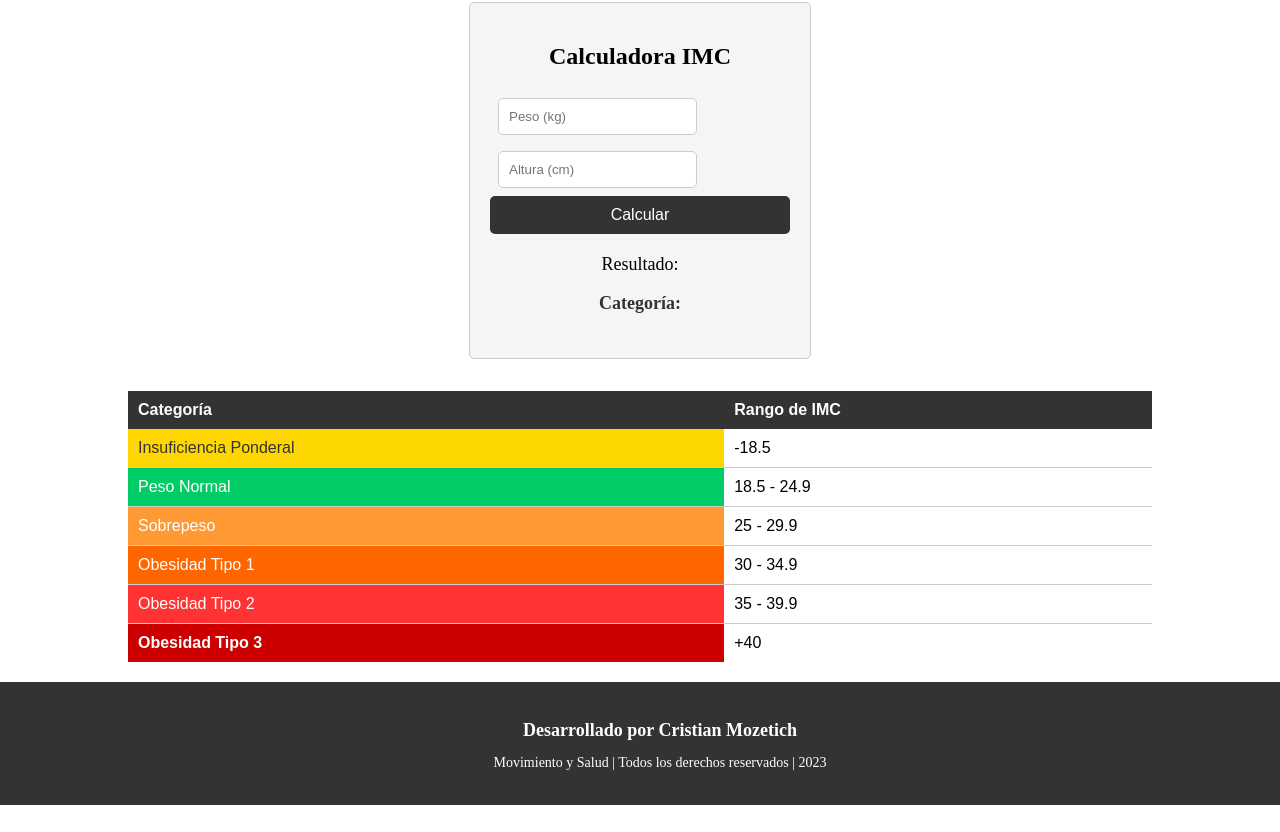
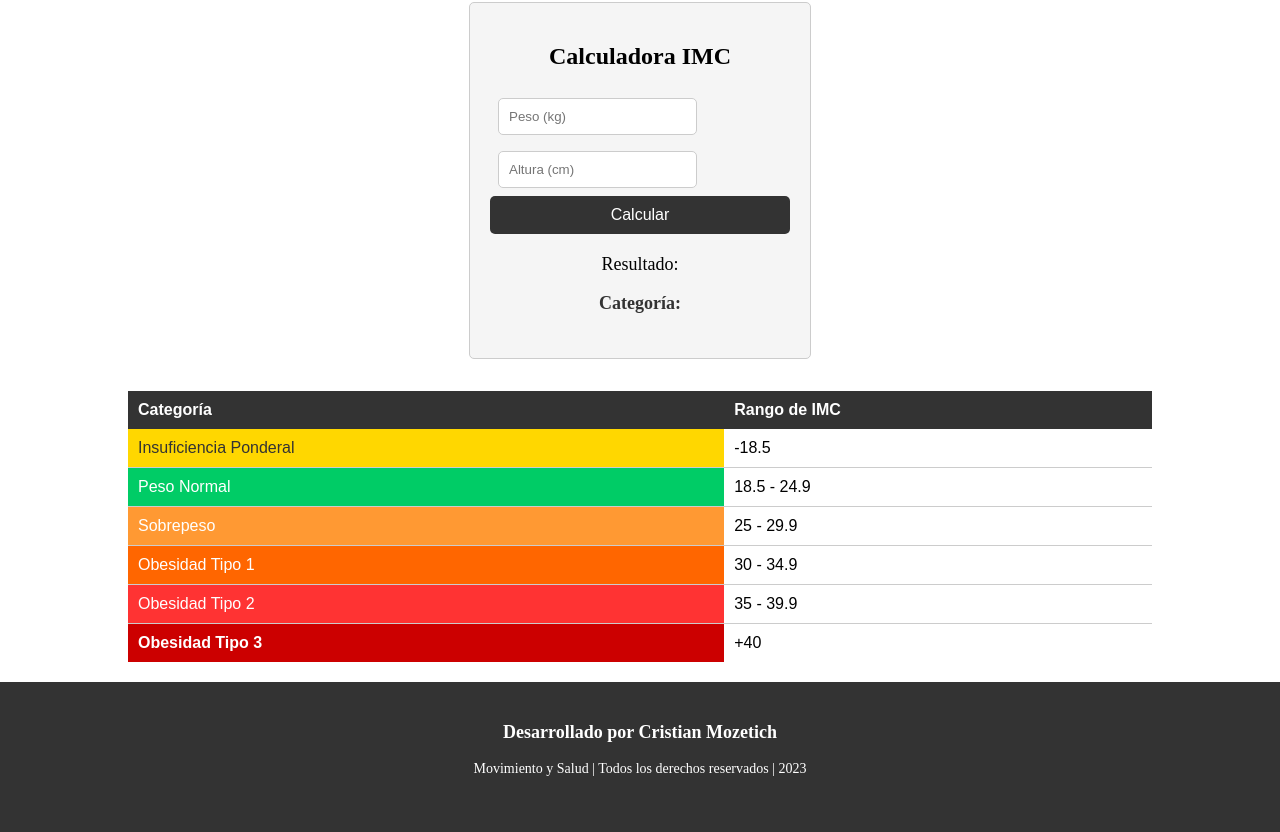
Before and after one commit to CristianMozetich/IMC, a React (Vite) app: page / in a window 1280 px wide. Shown: the part 268-1100 px from the top of the page. Before the commit the page ends 1073 px from the top, so only its background shows below. Built offline with nearby package versions, Linux system fonts and the light colour scheme.

Commit message:
acomodando footer

```diff
--- a/src/components/Footer/Footer.css
+++ b/src/components/Footer/Footer.css
@@ -1,14 +1,14 @@
 .footer {
     width: 100%;
+    height: 150px;
     background-color: #333333;
     color: #ffffff;
-    padding: 20px;
     text-align: center;
   }
 
   .footer h3 {
     font-size: 18px;
-    margin-bottom: 10px;
+    padding-top: 40px;
   }
 
   .footer h3 a {
```
